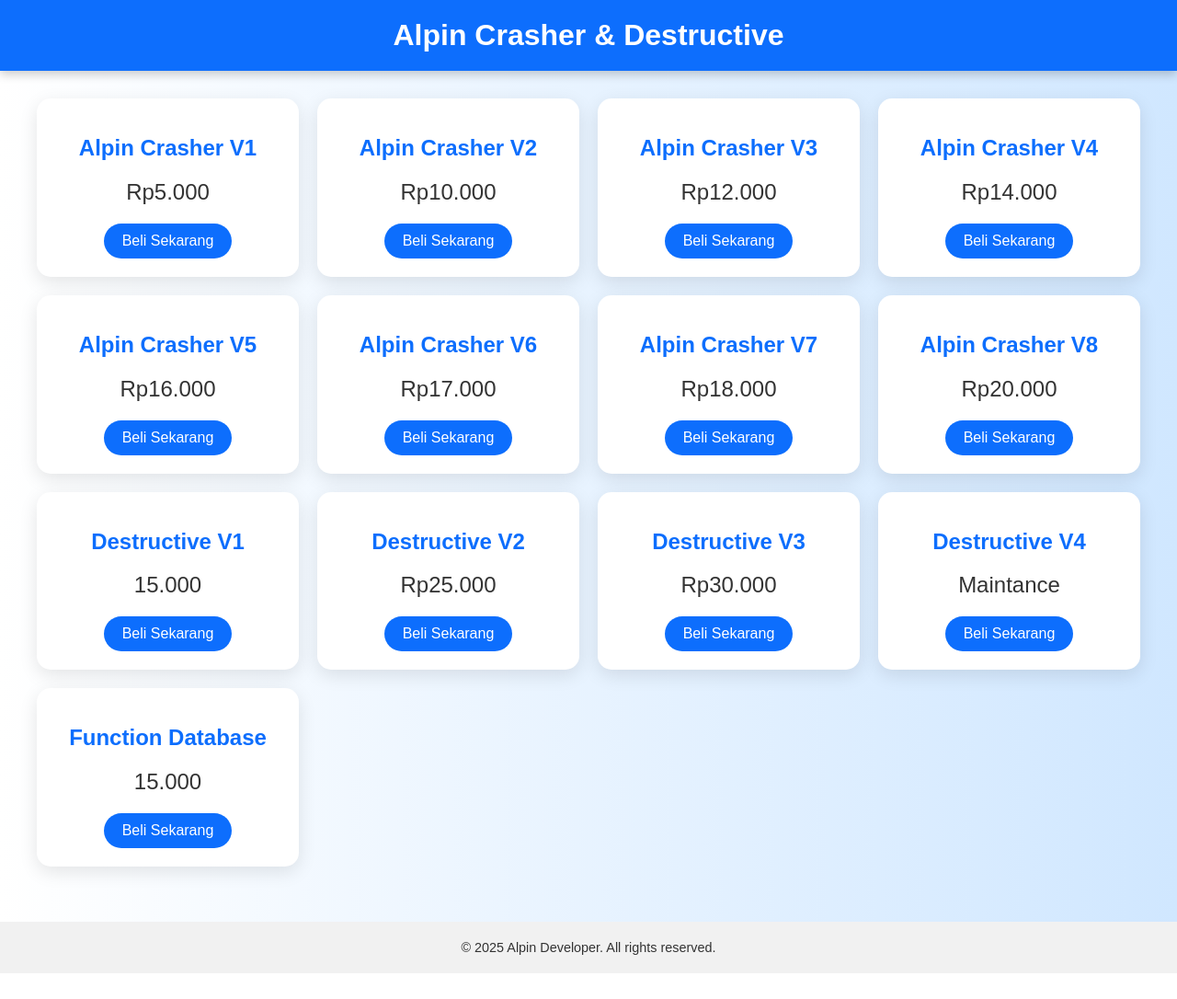
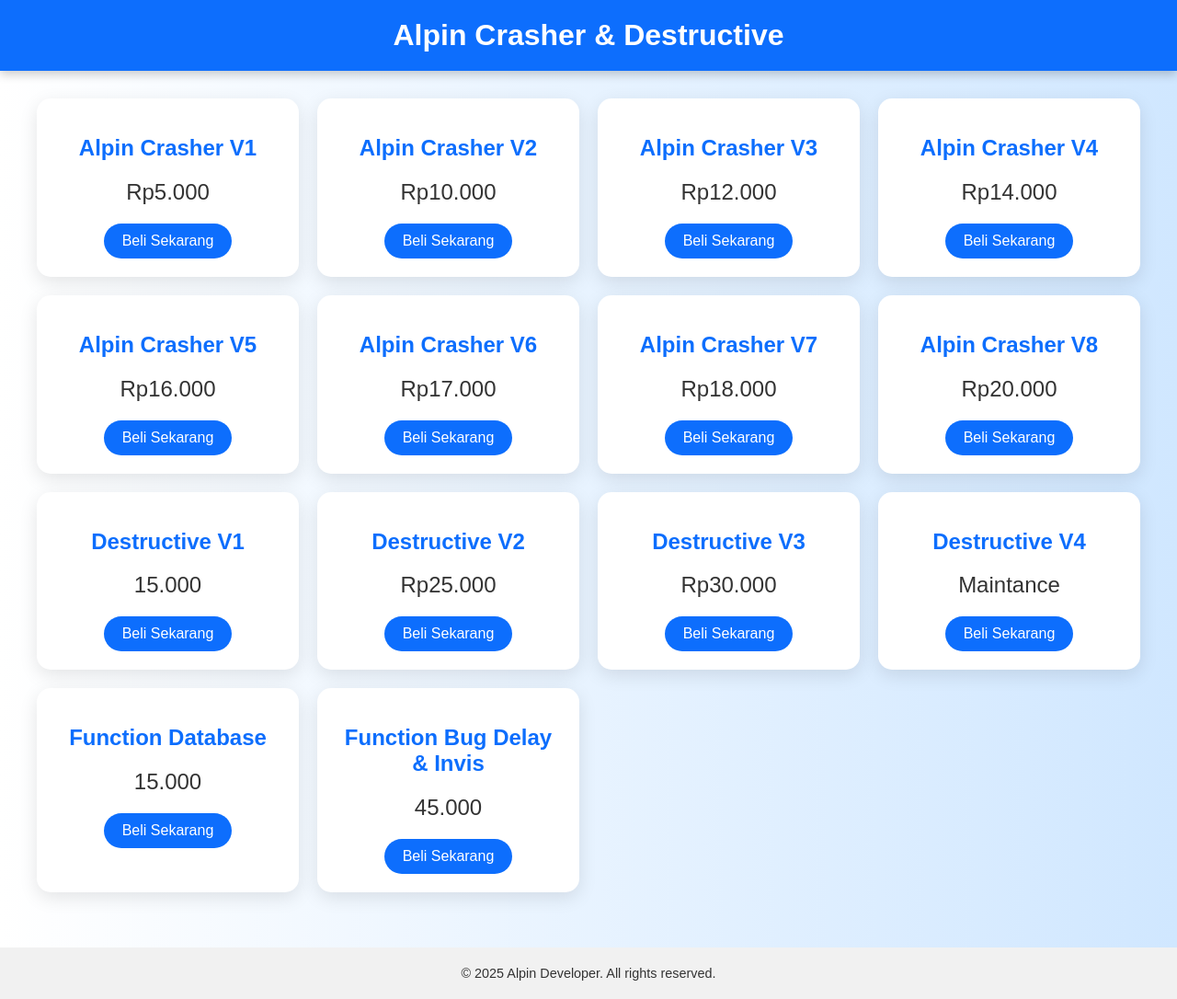
Before and after one commit to ALxyz572/websitescript, a plain HTML site: page index.html in a window 1280 px wide. Shown: the whole page at 92% size. Before the commit the page ends 1058 px from the top, so only its background shows below. Drawn offline with Linux system fonts and the light colour scheme.

Commit message:
Update index.html

```diff
--- a/index.html
+++ b/index.html
@@ -149,6 +149,11 @@
     <p class="price">15.000</p>
     <a class="buy-btn" href="http://lynk.id/alpincrasherdev/g2v5oyqoj97q/checkout">Beli Sekarang</a>
   </div>
+  <div class="card">
+    <h2>Function Bug Delay & Invis</h2>
+    <p class="price">45.000</p>
+    <a class="buy-btn" href="http://lynk.id/alpincrasherdev/qx71e4j93mmo/checkout">Beli Sekarang</a>
+  </div>
 </div>
 
 <footer>
```
